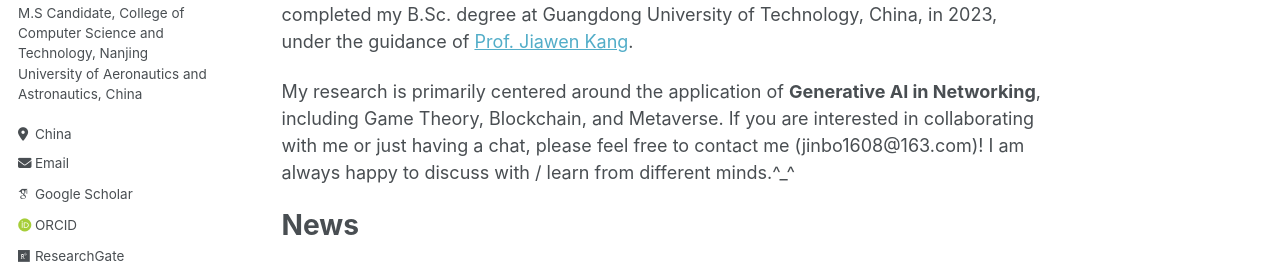
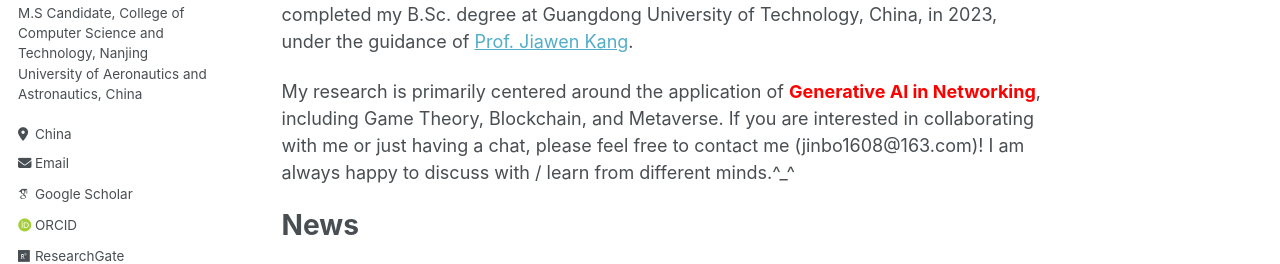
Before and after one commit to JinboWen00/JinboWen00.github.io, a Jekyll site: the page built from _pages/about.md, in a window 1280 px wide. Shown: the part 279-543 px from the top of the page. Built offline with Jekyll 4.4.1, drawn with Linux system fonts in a browser that asks for light colours; some web fonts are replaced.

Commit message:
Update about.md

```diff
--- a/_pages/about.md
+++ b/_pages/about.md
@@ -11,7 +11,7 @@ Hi, I am Jinbo Wen ( 文锦柏 )
 
 I am a second-year graduate student pursuing an M.S. degree at the College of Computer Science and Technology, Nanjing University of Aeronautics and Astronautics, China. My research is supervised by [Prof. Yang Zhang](https://faculty.nuaa.edu.cn/yang/zh_CN/index.htm) and [Prof. Jiawen Kang](https://teacher.gdut.edu.cn/kangjiawen/zh_CN/index.htm). Before this, I completed my B.Sc. degree at Guangdong University of Technology, China, in 2023, under the guidance of [Prof. Jiawen Kang](https://teacher.gdut.edu.cn/kangjiawen/zh_CN/index.htm). <!--Currently, I work as a research assistant in [MetaX Lab](https://www.metaxlab.top/).-->
 
-My research is primarily centered around the application of **Generative AI in Networking**, including Game Theory, Blockchain, and Metaverse. If you are interested in collaborating with me or just having a chat, please feel free to contact me (jinbo1608@163.com)! I am always happy to discuss with / learn from different minds.^_^
+My research is primarily centered around the application of **<span style="color:red;">Generative AI in Networking</span>**, including Game Theory, Blockchain, and Metaverse. If you are interested in collaborating with me or just having a chat, please feel free to contact me (jinbo1608@163.com)! I am always happy to discuss with / learn from different minds.^_^
 
 News
 ======
```
